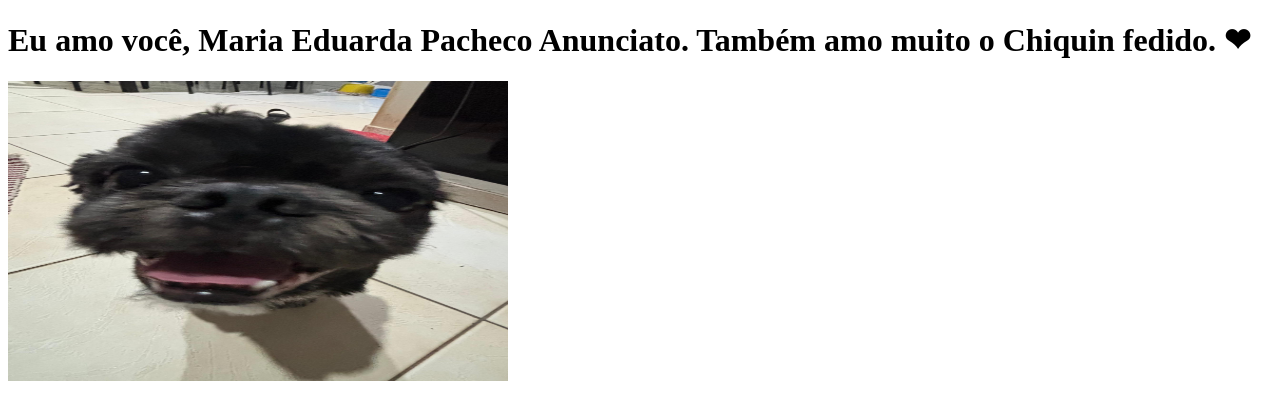
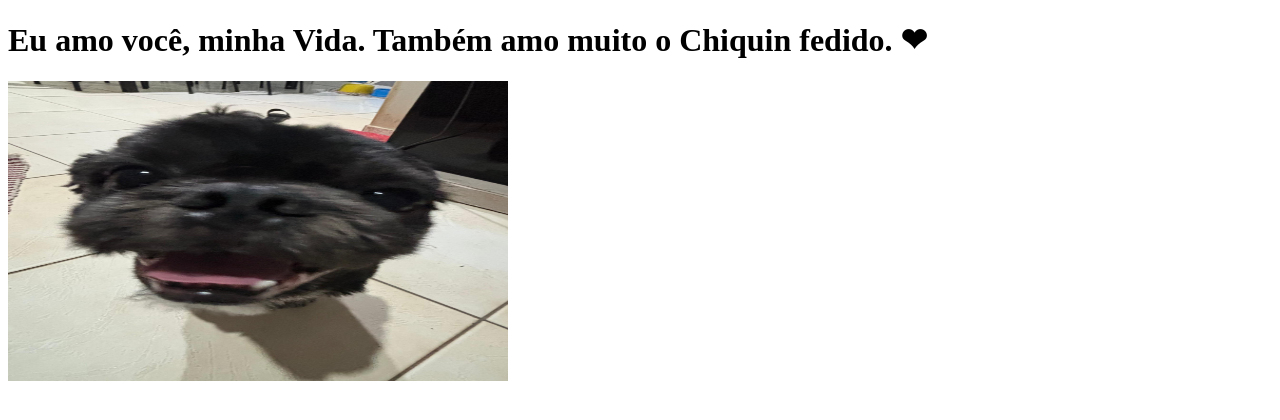
Before and after one commit to eduardobenitt/clone-tabnews, a Next.js app: page / in a window 1280 px wide. Shown: the top 420 px of the page. Built offline with nearby package versions, Linux system fonts and the light colour scheme.

Commit message:
Alteração de frase

```diff
--- a/pages/index.js
+++ b/pages/index.js
@@ -6,7 +6,7 @@ function Home() {
     <>
       <div>
         <h1>
-          Eu amo você, Maria Eduarda Pacheco Anunciato. Também amo muito o
+          Eu amo você, minha Vida. Também amo muito o
           Chiquin fedido. ❤
         </h1>
       </div>
```
